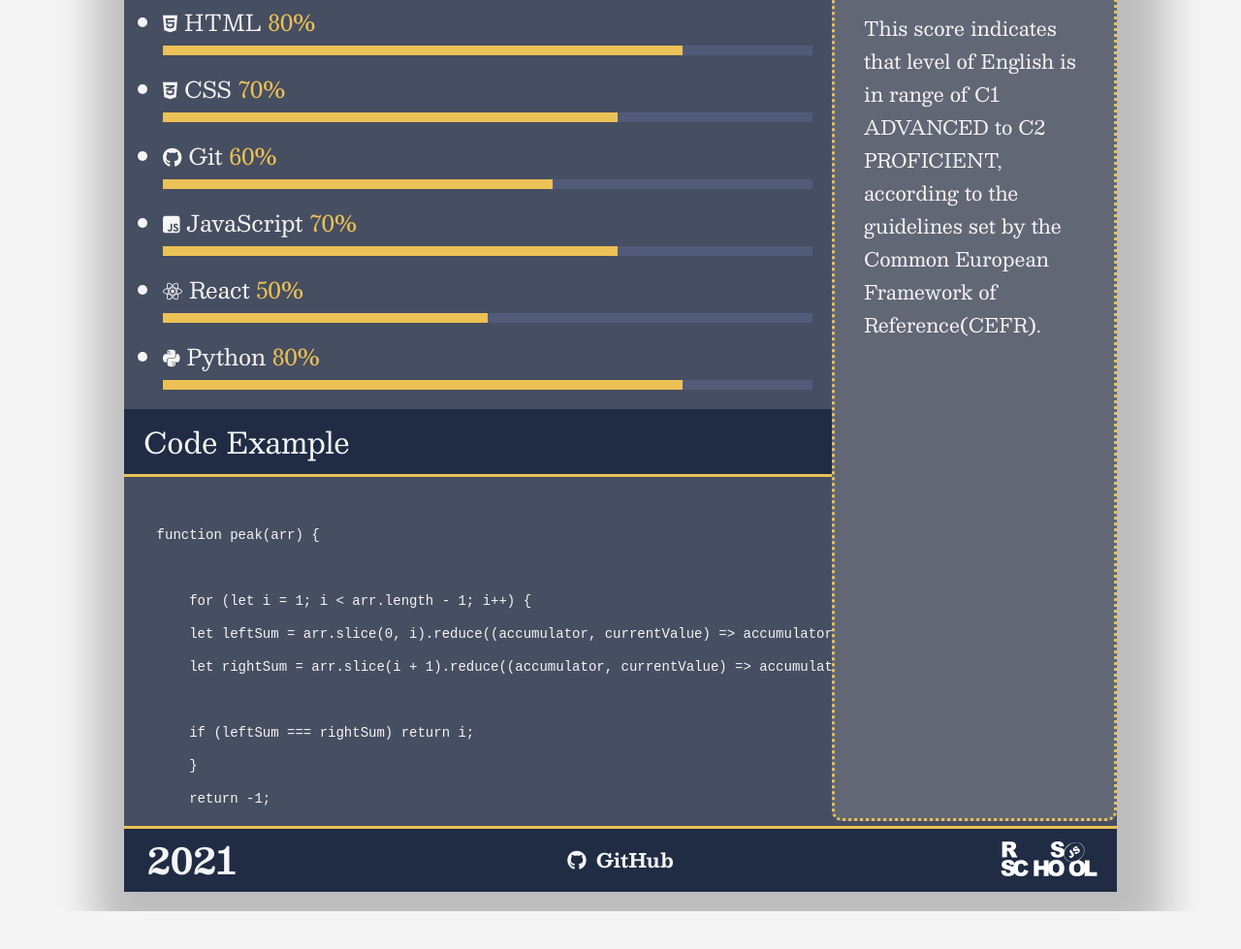
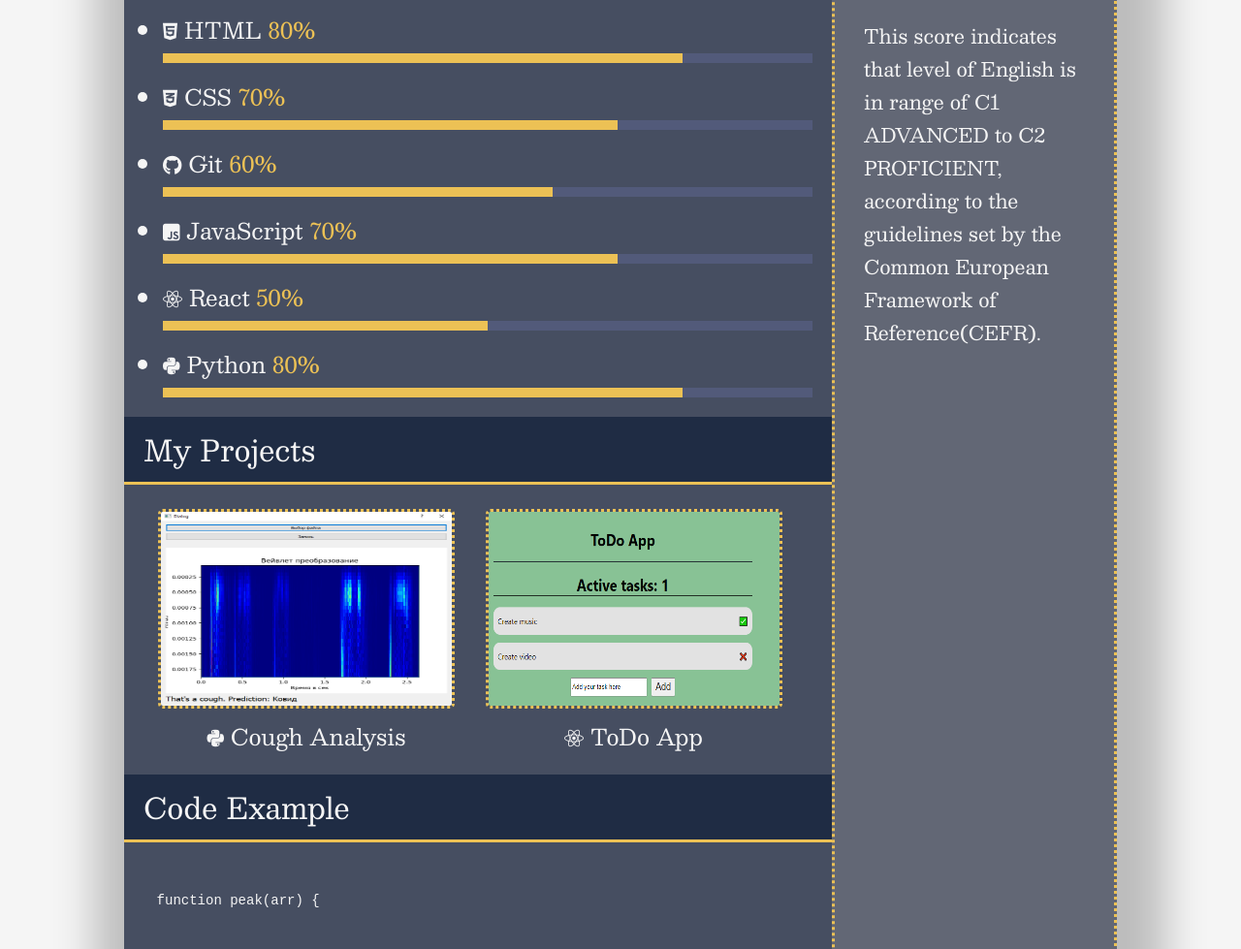
Before and after one commit to CreatoR750/rsschool-cv, a plain HTML site: page index.html in a window 1280 px wide. Shown: the part 1165-2144 px from the top of the page at 97% size. Before the commit the page ends 2105 px from the top, so only its background shows below. Drawn offline with nearby package versions, Linux system fonts and the light colour scheme.

Commit message:
added projects

```diff
--- a/css/style.css
+++ b/css/style.css
@@ -1,16 +1,13 @@
-
 * {
   margin: 0;
   padding: 0;
-  font-family: 'Besley', serif;
+  font-family: "Besley", serif;
   font-size: 20px;
   color: #f5f5f5;
   scroll-behavior: smooth;
-
 }
 
 body {
-
   background-color: #f5f5f5;
 }
 
@@ -19,7 +16,6 @@ main {
 }
 
 .container {
-
   display: flex;
   flex-direction: column;
   margin: 20px auto;
@@ -32,13 +28,12 @@ main {
 /*header*/
 
 header {
-    display:flex;
-
+  display: flex;
 
   /*box-shadow: 10px 10px 40px -1px rgba(0, 0, 0, 0.23);*/
 }
 .name {
-    color:aliceblue;
+  color: aliceblue;
 
   position: relative;
   flex-grow: 1;
@@ -46,65 +41,55 @@ main {
   text-align: left;
   animation-duration: 2s;
   animation-name: animated;
-
 }
 
 @keyframes animated {
   from {
-      opacity:0;
+    opacity: 0;
   }
   to {
-      opacity:1;
+    opacity: 1;
   }
 }
 
 .name h1 {
-
-  font-size:60px;
+  font-size: 60px;
 }
 .name h2 {
   font-size: 30px;
-  color:#ecc155;
+  color: #ecc155;
 }
-.photo{
-
+.photo {
   padding-right: 20px;
   border-radius: 3px;
   padding-left: 45px;
   width: 300px;
-  margin-top:20px;
+  margin-top: 20px;
   margin-bottom: 20px;
-
-
-
 
   /*box-shadow: red 0 0 2px;*/
 }
 
 .block {
-
-  padding-left: 35px;
+  padding-left: 25px;
+  padding-right: 5px;
   border-top: 3px solid #ecc155;
-
 
   /*box-shadow: rgba(243, 247, 39, 0.4) 0px 5px, rgba(243, 247, 39, 0.3) 0px 10px, rgba(243, 247, 39, 0.2) 0px 15px, rgba(243, 247, 39, 0.1) 0px 20px, rgba(243, 247, 39, 0.05) 0px 25px;*/
   /*box-shadow: 10px 10px 40px -1px rgba(0, 0, 0, 0.685);*/
 }
 
-
-.btn
-{
-
+.btn {
   display: inline-block;
   text-decoration: none;
   text-transform: uppercase;
   letter-spacing: 1px;
 
-  margin: 15px 35px;
+  margin: 19px 15px;
   padding: 15px 20px;
   font-size: 20px;
   font-weight: bold;
-  font-family: Georgia, sans-serif;;
+  font-family: Georgia, sans-serif;
   transition: 0.2s ease-in-out;
   border-radius: 10px;
 
@@ -112,7 +97,6 @@ main {
   background: #1f2c44;
   border-bottom: 5px solid #ecc155;
   box-shadow: 3px 3px 3px rgba(0, 0, 0, 0.658);
-
 }
 
 .btn:hover {
@@ -120,15 +104,13 @@ main {
   text-shadow: 0 1px 0 rgba(0, 0, 0, 0.3);
 }
 
-.main{
+.main {
   display: flex;
-
 }
-.main_cnt{
+.main_cnt {
   flex-grow: 1;
   background-color: #464e61;
   /* #464e61*/
-
 }
 
 .main_header {
@@ -140,13 +122,12 @@ main {
 
   font-size: 20px;
   font-weight: bold;
-  font-family: Georgia, sans-serif;;
+  font-family: Georgia, sans-serif;
   transition: 0.2s ease-in-out;
 
   color: #eeeeee;
   background: #1f2c44;
   border-bottom: 3px solid #ecc155;
-
 }
 
 .main_header h3 {
@@ -160,32 +141,29 @@ main {
   margin: 30px;
 }
 
-.about_me li{
-  padding-bottom:13px;
+.about_me li {
+  padding-bottom: 13px;
 }
 
-.about_me ul{
+.about_me ul {
   margin-bottom: -5px;
-  padding-bottom:0px;
+  padding-bottom: 0px;
 }
 
-.about_me p{
-  margin-top:13px;
+.about_me p {
+  margin-top: 13px;
 }
 
 .skills_lst {
-
   margin: 20px 20px 20px 40px;
-
 }
 .skills_lst > li {
-  font-size:23px;
+  font-size: 23px;
 }
 
-
-.skills_lst span{
+.skills_lst span {
   font-size: 23px;
-  color:#ecc155;
+  color: #ecc155;
 }
 
 .scale {
@@ -226,7 +204,7 @@ main {
 }
 
 .scale-filling {
-  background-color:#ecc155;
+  background-color: #ecc155;
   animation: filling 1s ease;
 }
 
@@ -244,8 +222,6 @@ pre {
   max-height: 350px;
   border-radius: 3px;
   overflow: auto;
-
-
 }
 
 ::-webkit-scrollbar {
@@ -256,7 +232,6 @@ pre {
 ::-webkit-scrollbar-thumb {
   background-color: #ecc155;
   border-radius: 9em;
-
 }
 
 ::-webkit-scrollbar-thumb:hover {
@@ -271,56 +246,47 @@ pre {
 }
 
 ::-webkit-scrollbar-button:vertical:end:increment {
-  background:
-      linear-gradient(300deg, #02141a 40%, rgba(0, 0, 0, 0) 41%),
+  background: linear-gradient(300deg, #02141a 40%, rgba(0, 0, 0, 0) 41%),
     linear-gradient(60deg, #02141a 40%, rgba(0, 0, 0, 0) 41%),
     linear-gradient(180deg, #02141a 30%, rgba(0, 0, 0, 0) 31%);
   background-color: #f6f8f4;
 }
 
 ::-webkit-scrollbar-button:horizontal:start:decrement {
-  background:
-      linear-gradient(30deg, #02141a 40%, rgba(0, 0, 0, 0) 41%),
+  background: linear-gradient(30deg, #02141a 40%, rgba(0, 0, 0, 0) 41%),
     linear-gradient(150deg, #02141a 40%, rgba(0, 0, 0, 0) 41%),
     linear-gradient(270deg, #02141a 30%, rgba(0, 0, 0, 0) 31%);
   background-color: #f6f8f4;
 }
 
 ::-webkit-scrollbar-button:horizontal:end:increment {
-  background:
-      linear-gradient(210deg, #02141a 40%, rgba(0, 0, 0, 0) 41%),
+  background: linear-gradient(210deg, #02141a 40%, rgba(0, 0, 0, 0) 41%),
     linear-gradient(330deg, #02141a 40%, rgba(0, 0, 0, 0) 41%),
     linear-gradient(90deg, #02141a 30%, rgba(0, 0, 0, 0) 31%);
   background-color: #f6f8f4;
 }
 
-
-pre code{
-
-
+pre code {
   z-index: 1;
   vertical-align: baseline;
   font-family: monospace, monospace;
   font-size: 0.7em;
-
 }
 
 aside {
-
-  background-color:#626775 ;
-  border:3px dotted #ecc155;
+  background-color: #626775;
+  border: 3px dotted #ecc155;
   border-radius: 10px;
   min-width: 280px;
-  margin-top:-3px;
-
+  margin-top: -3px;
 }
 
-footer{
+footer {
   display: flex;
   justify-content: space-between;
   align-items: center;
   padding: 10px 20px;
-  background-color:#1f2c44;
+  background-color: #1f2c44;
   border-top: 3px solid #ecc155;
   margin-top: 5px;
 }
@@ -330,22 +296,18 @@ footer{
   font-size: 37px;
   line-height: 37px;
   font-weight: bold;
-
 }
 
 .footer-github > a {
-
   font-weight: bold;
   text-decoration: none;
 }
 
 .footer-github > a > i {
   margin-right: 10px;
-
 }
 
 .footer-rsschool > a > img {
-
   width: 100px;
   position: relative;
   top: 3px;
@@ -355,6 +317,51 @@ footer{
   width: 250px;
   border-radius: 10px;
   align-items: center;
-  margin-left:-15px;
+  margin-left: -15px;
   margin-top: -10px;
 }
+
+.projects {
+  display: flex;
+  flex-direction: row;
+  justify-content: space-between;
+  padding-left: 35px;
+  padding-right: 20px;
+  padding-top: 20px;
+  text-align: center;
+  margin-bottom: 20px;
+}
+
+.project-cart {
+  position: relative;
+}
+
+.project-cart::before {
+  content: "";
+  position: absolute;
+  bottom: -2px;
+  left: 0;
+  width: 0%;
+  height: 3px;
+  background-color: #ecc155;
+  transition: 1s ease;
+}
+
+.project-cart:hover:before {
+  width: 100%;
+}
+
+.project-img {
+  width: 300px;
+  height: 200px;
+  border: 3px dotted #ecc155;
+  border-radius: 5px;
+}
+
+.project-cart a > p {
+  font-size: 23px;
+}
+
+.project-cart > a {
+  text-decoration: none;
+}
--- a/index.html
+++ b/index.html
@@ -39,6 +39,7 @@
         <a href="#h1" class="btn">About me</a>
         <a href="#h2" class="btn">Education</a>
         <a href="#h3" class="btn">Skills</a>
+        <a href="#h6" class="btn">Projects</a>
         <a href="#h4" class="btn">Contacts</a>
     </div>
 
@@ -131,7 +132,30 @@
                   </ul>
                   </section>
 
+                  <section class="main_section">
+                    <div class="main_header">
+                        <h3 id="h6">My Projects</h3>
+                      </div>
+                  <div class="projects">
+                     <div class="project-cart">
+                       <a target="_blank" href="https://github.com/CreatoR750/Cough-Analysis" >
+                       <img class = "project-img" src = "/img/CoughProj.png" alt= "Cough Project">
+                       <p> <i class="fab fa-python"></i> Cough Analysis</p>
+                       </a>
 
+                     </div>
+                     <div class="project-cart">
+                      <a target="_blank" href="https://github.com/CreatoR750/ToDo-App" >
+                      <img class = "project-img" src = "img/todoApp.png" alt = "ToDo App">
+                      <p> <i class="fab fa-react"></i> ToDo App</p>
+                      </a>
+                    </div>
+                    <div>
+
+                    </div>
+
+                  </div>
+                </section>
 
 
               <section class="main_section">
@@ -185,8 +209,6 @@
                               <li><i class="fab fa-discord"></i>  C_reato_R #5414</li>
 
                       </ul>
-
-
                         </div>
 
                         <div class="main_header">
@@ -204,6 +226,8 @@
 
             </aside>
             </main>
+
+
             <footer>
                 <div class="year">2021</div>
                 <div class="footer-github">
@@ -217,6 +241,7 @@
                       ><img src="img/rs_school_js.svg" alt="RSSchool link"
                     /></a>
                   </div>
+
             </footer>
     </div>
 
```
Also changed, not shown: img/CoughProj.png (added), img/todoApp.png (added). Lines whose indentation alone changed are shown as unchanged.
